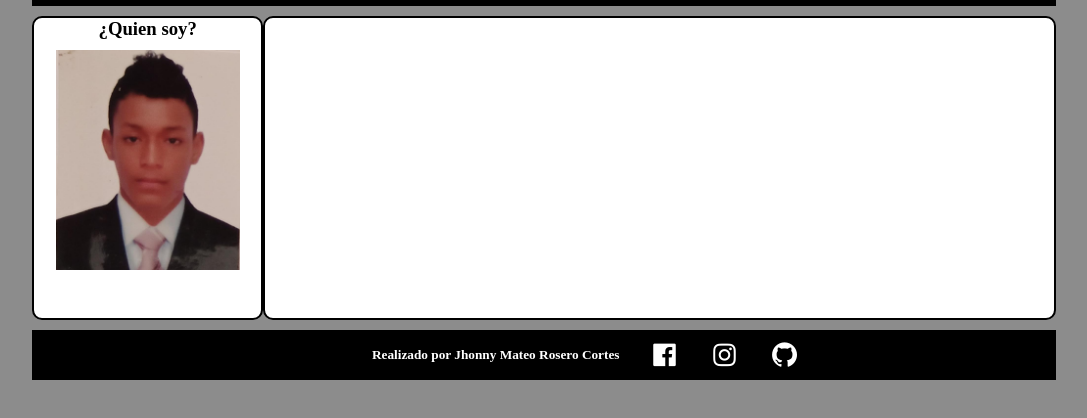
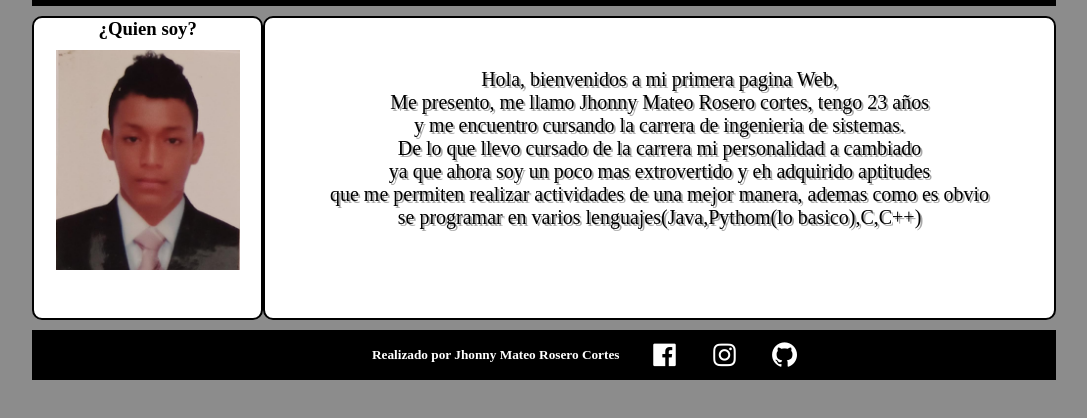
Before and after one commit to mateok13/MyPageWeb.github.io, a plain HTML site: page index.html in a window 1280 px wide. Shown: the part 176-594 px from the top of the page, without its empty margins (96-1183 px from the left). Drawn offline with nearby package versions, Linux system fonts and the light colour scheme.

Commit message:
My page Web

```diff
--- a/estiloContacto.css
+++ b/estiloContacto.css
@@ -49,6 +49,7 @@
 .formContacto input:focus,
 .formContacto textarea:focus {
 	border-color: white;
+	background: white;
 }
 
 .formContacto textarea {
--- a/estiloInicio.css
+++ b/estiloInicio.css
@@ -19,6 +19,9 @@ aside{
 	margin: 10px auto;
 	border: 2px solid black;
 	border-radius: 10px;
+	text-align: center;
+	font-size: 20px;
+	text-shadow: darkgrey 2px 2px;
 }
 img{
 	padding-top: 10px;
@@ -27,3 +30,6 @@ img{
 	height: 220px;
 	object-fit: contain;
 }
+p{
+	padding-top: 50px;
+}
--- a/index.html
+++ b/index.html
@@ -45,7 +45,13 @@
 				<img src="imagenes/imagen5.jpeg">
 			</section>
 			<aside>
-				<p></p>
+				<p>Hola, bienvenidos a mi primera pagina Web,<br>
+				Me presento, me llamo Jhonny Mateo Rosero cortes, tengo 23 años<br>
+				y me encuentro cursando la carrera de ingenieria de sistemas.<br>
+				De lo que llevo cursado de la carrera mi personalidad a cambiado<br>
+				ya que ahora soy un poco mas extrovertido y eh adquirido aptitudes<br>
+				que me permiten realizar actividades de una mejor manera, ademas como es obvio<br>
+				se programar en varios lenguajes(Java,Pythom(lo basico),C,C++)</p>
 			</aside>
 		</div>
 
```
Also changed, not shown: proyectos.html (+3 -0 lines).
